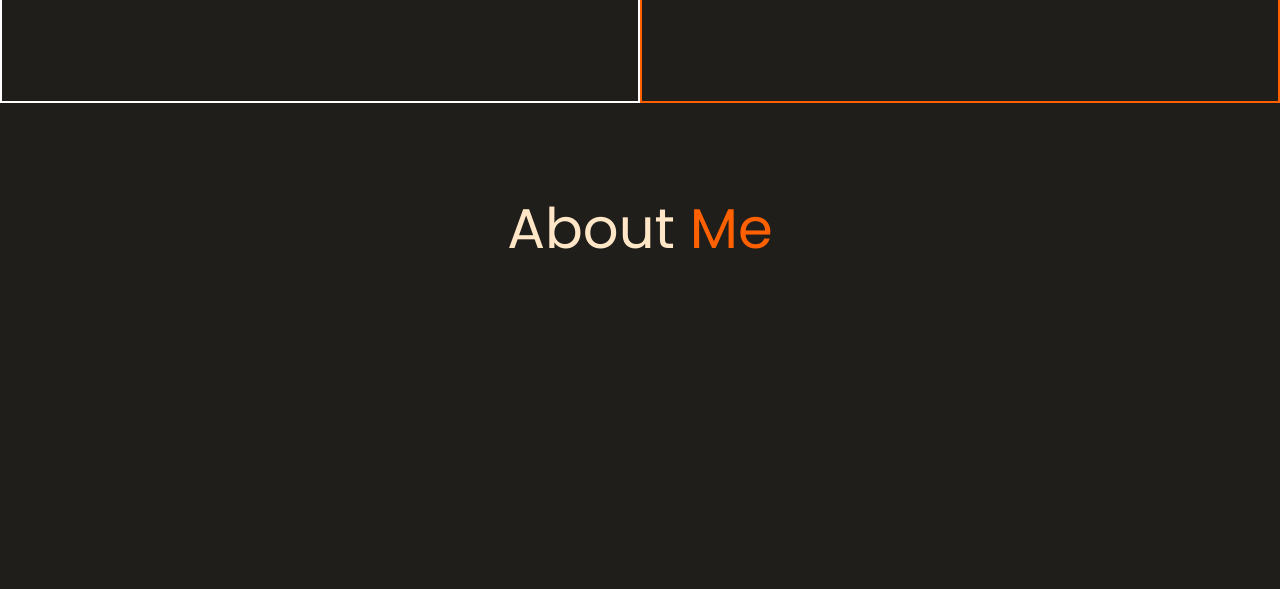
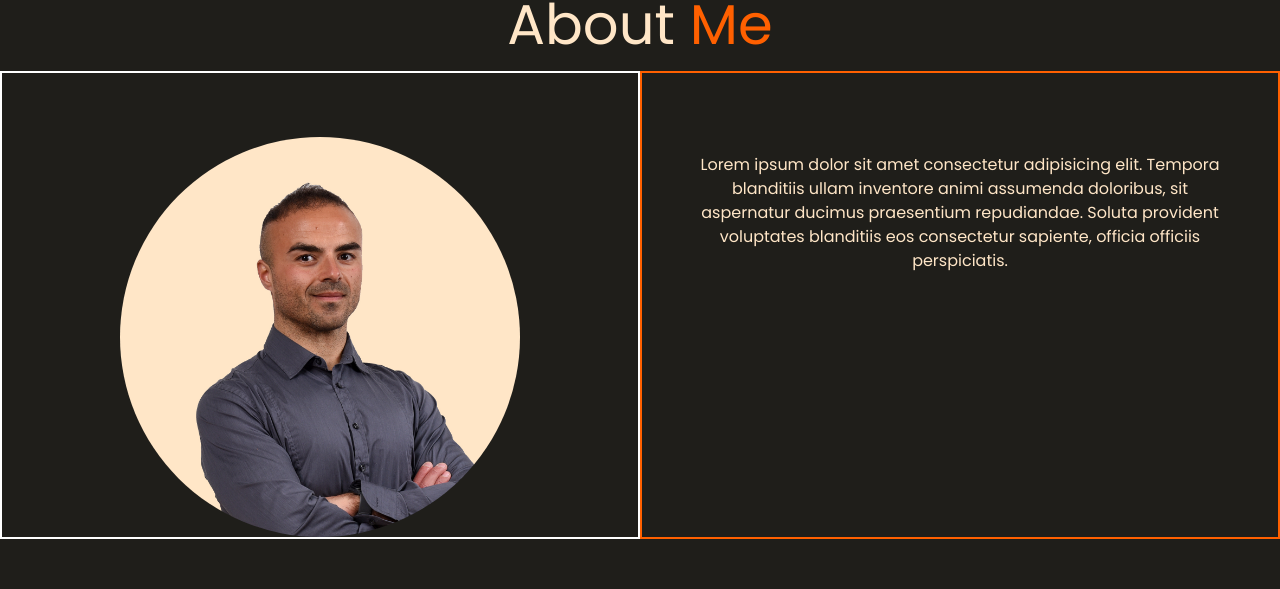
Before and after one commit to pietro-giordano/portfolio_frontend, a Vue app: page / in a window 1280 px wide. Shown: the part 697-1286 px from the top of the page. Built offline with nearby package versions, Linux system fonts and the light colour scheme.

Commit message:
avanzamento about

```diff
--- a/src/components/AboutMe.vue
+++ b/src/components/AboutMe.vue
@@ -5,10 +5,25 @@ export default {
 </script>
 
 <template>
-      <section id="aboutMe" class="container mx-auto min-h-screen">
+      <section id="about" class="container mx-auto min-h-screen">
 
             <h2 ref="top" class="sm text-orange-very text-lg pt-28 mb-8 text-center">About <span class="text-orange">Me</span>
             </h2>
+
+            <div class="grid grid-cols lg:grid-cols-2">
+                  <div class="border-2 border-white flex justify-center items-center">
+                        <div class="w-[280px] h-[280px] md:w-[400px] md:h-[400px] mt-16 rounded-full">
+                              <img src="../assets/foto1.jpg" alt="" class="rounded-full">
+                        </div>
+                  </div>
+
+                  <div class="border-2 border-orange px-12 pt-20 text-center">
+                        <p class="text-orange-very">Lorem ipsum dolor sit amet consectetur adipisicing elit. Tempora
+                              blanditiis ullam inventore animi
+                              assumenda doloribus, sit aspernatur ducimus praesentium repudiandae. Soluta provident voluptates
+                              blanditiis eos consectetur sapiente, officia officiis perspiciatis.</p>
+                  </div>
+            </div>
 
       </section>
 </template>
--- a/src/components/AppHeader.vue
+++ b/src/components/AppHeader.vue
@@ -55,7 +55,7 @@ export default {
       <header id="header">
             <Navbar />
 
-            <div id="jumbotron" class="container mx-auto grid grid-cols lg:grid-cols-2 min-h-screen">
+            <div id="jumbotron" class="container mx-auto grid grid-cols lg:grid-cols-2 max-h-screen">
                   <div ref="top" class="sr mt-28 lg:mt-40 px-1 border-2 border-white">
                         <div class="font-bold text-first text-orange-very">
                               Hi, It's me
--- a/src/components/Navbar.vue
+++ b/src/components/Navbar.vue
@@ -10,7 +10,7 @@ export default {
                               active: true
                         }, {
                               title: 'About',
-                              link: '#aboutMe',
+                              link: '#about',
                               active: false
                         }, {
                               title: 'Skills',
```
